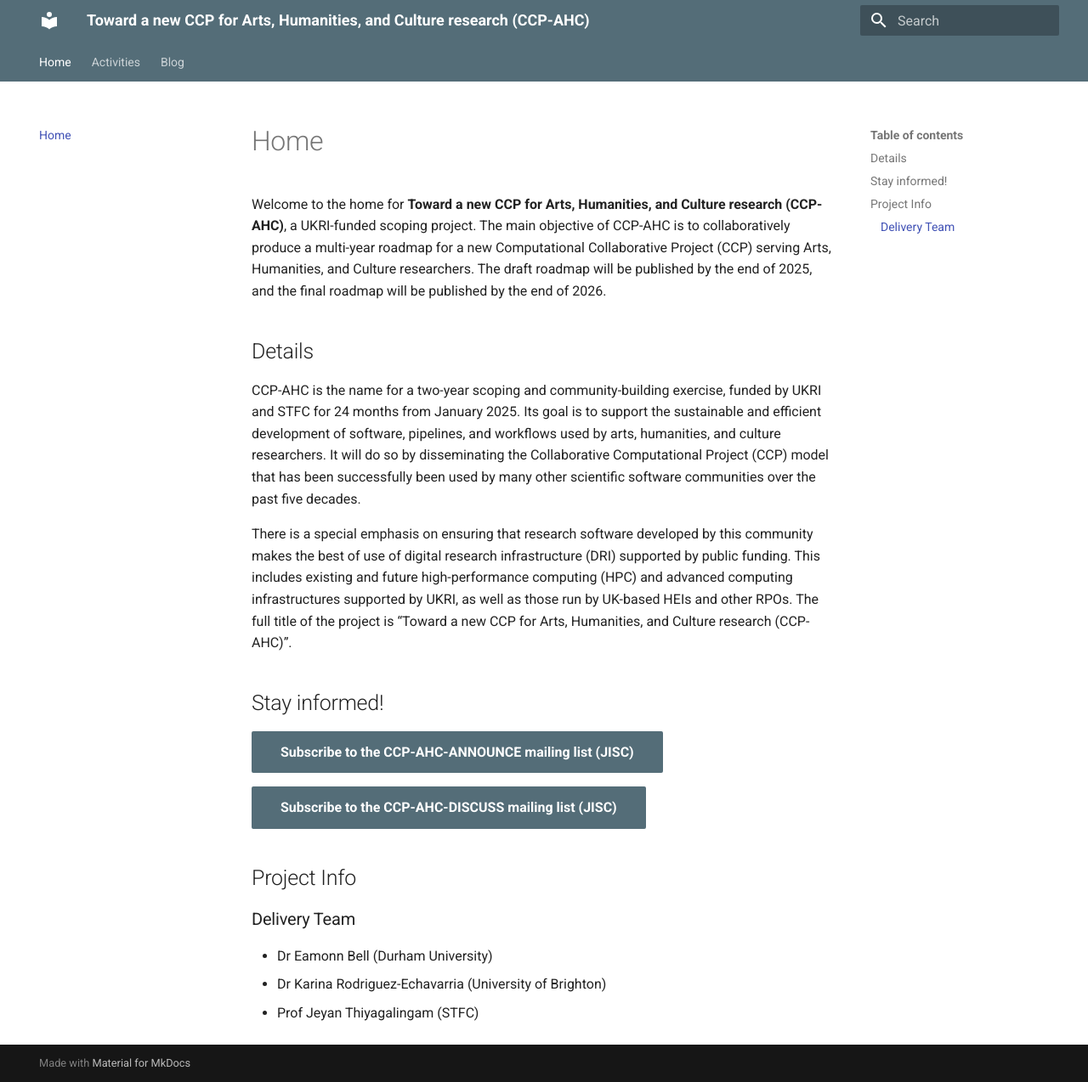
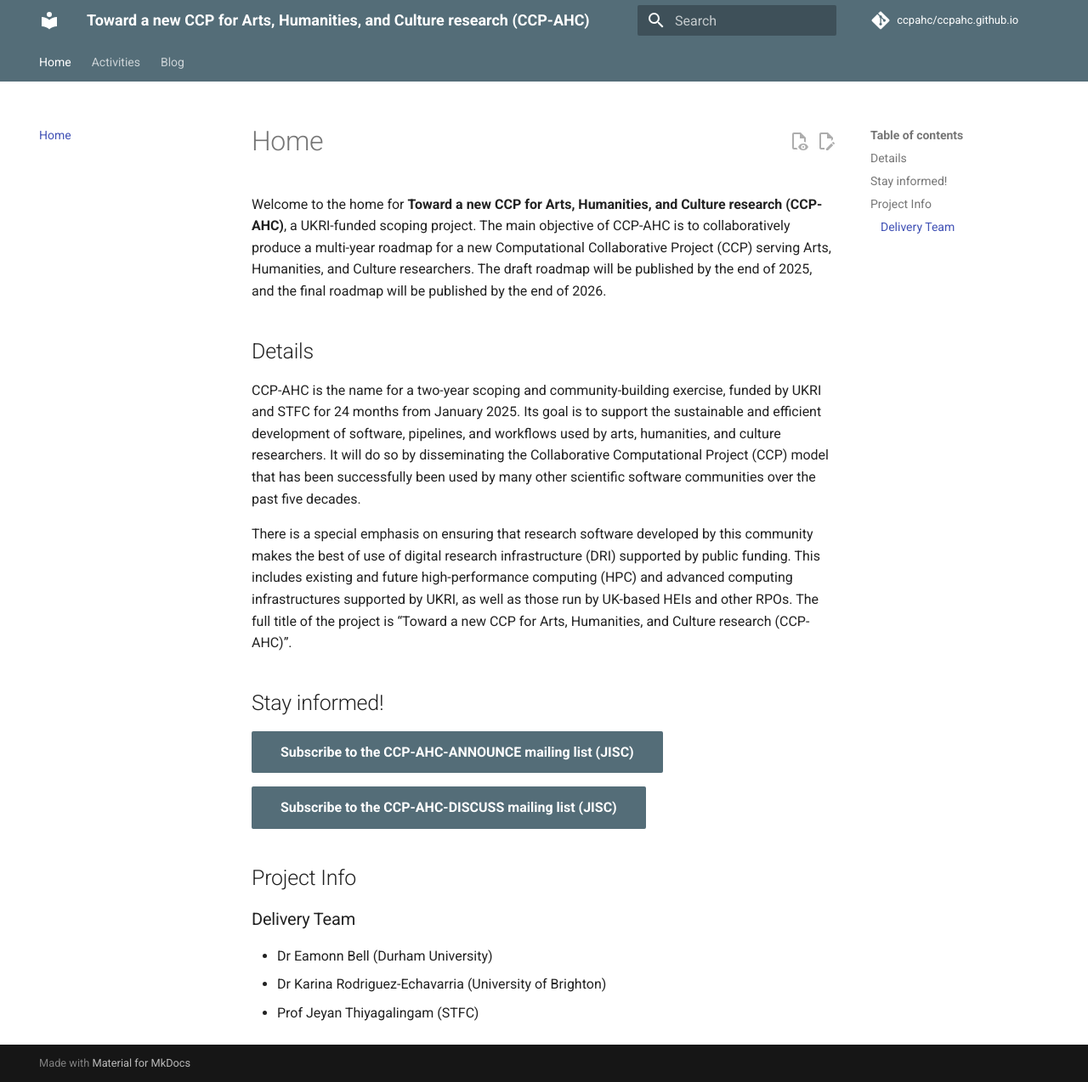
Before and after one commit to ccpahc/ccpahc.github.io, an MkDocs documentation site: the page built from docs/index.md, in a window 1280 px wide and 1274 px high. Shown: the whole window at 85% size. Built offline with MkDocs 1.6.1 and Material for MkDocs 9.7.7, drawn with Linux system fonts in a browser that asks for light colours; comment, search, counter and statistics services are not loaded.

Commit message:
Add changes to support GitHub editing

```diff
--- a/mkdocs.yml
+++ b/mkdocs.yml
@@ -1,5 +1,9 @@
 site_name: Toward a new CCP for Arts, Humanities, and Culture research (CCP-AHC)
 site_url: https://ccpahc.github.io
+repo_url: https://github.com/ccpahc/ccpahc.github.io
+repo_name: ccpahc/ccpahc.github.io
+edit_uri: edit/main/docs/
+
 theme:
     name: material
     palette:
@@ -11,6 +15,8 @@
         - navigation.tabs
         - navigation.sections
         - search.suggest
+        - content.action.edit
+        - content.action.view
 
 markdown_extensions:
     - attr_list
@@ -26,3 +32,5 @@
         categories:
             - categories
             - tags
+    - git-revision-date-localized:
+        enable_creation_date: true
```
Also changed, not shown: 1 other file.
